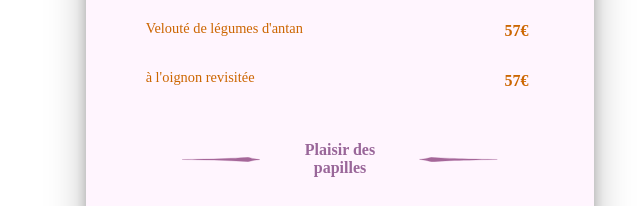
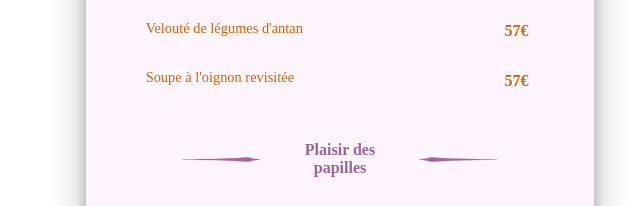
Before and after one commit to melcd238/ocohmyfood, a website: page chic.html in a window 1280 px wide. Shown: the part 298-504 px from the top of the page, 300-940 px from the left. Drawn offline with nearby package versions, Linux system fonts and the light colour scheme; a web font is replaced by a local one.

Commit message:
correction orthographe

```diff
--- a/chic.html
+++ b/chic.html
@@ -39,7 +39,7 @@
                     <p class="price"> 57€</p>
                 </li>
                 <li>
-                      <p class="dish">à l'oignon revisitée</p>
+                      <p class="dish"> Soupe à l'oignon revisitée</p>
                       <p class="price">57€</p>
                 </li>
             </ul>
```
Also changed, not shown: delice.html (+1 -1 lines).
